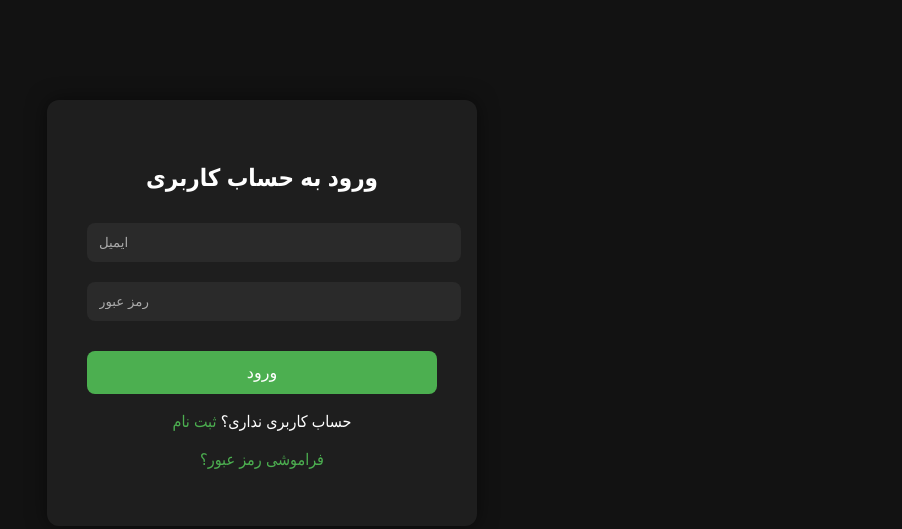
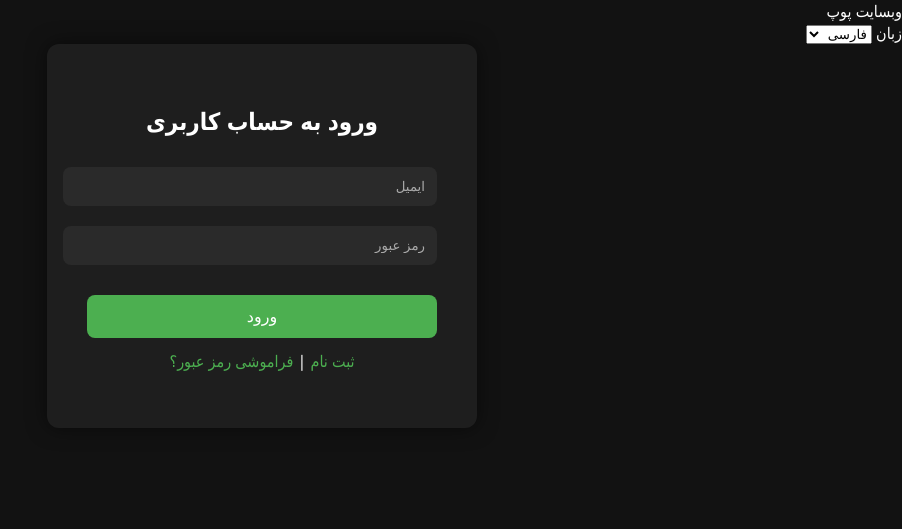
Before and after one commit to qasemyhawre/ProjectHq, a plain HTML site: page MyProject/MyProject/login.html in a window 1280 px wide. Shown: the whole page, without its empty margins (378-1280 px from the left). Drawn offline with Linux system fonts and the light colour scheme.

Commit message:
Update login.html

```diff
--- a/MyProject/MyProject/login.html
+++ b/MyProject/MyProject/login.html
@@ -1,21 +1,40 @@
 <!DOCTYPE html>
 <html lang="fa">
 <head>
-    <meta charset="UTF-8">
-    <meta name="viewport" content="width=device-width, initial-scale=1.0">
-    <title>ورود به سایت</title>
-    <link rel="stylesheet" href="css/style.css">
+  <meta charset="utf-8">
+  <meta name="viewport" content="width=device-width,initial-scale=1">
+  <title data-lang-fa="ورود" data-lang-en="Login">ورود</title>
+  <link rel="stylesheet" href="css/style.css">
 </head>
-<body>
-    <div class="form-container">
-        <h2>ورود به حساب کاربری</h2>
-        <form id="loginForm">
-            <input type="email" placeholder="ایمیل" required>
-            <input type="password" placeholder="رمز عبور" required>
-            <button type="submit">ورود</button>
-        </form>
-        <p>حساب کاربری نداری؟ <a href="signup.html">ثبت نام</a></p>
-        <p><a href="forgot.html">فراموشی رمز عبور؟</a></p>
+<body dir="rtl">
+  <header class="header container">
+    <div class="brand" data-lang-fa="وبسایت پوپ" data-lang-en="Pop Game">وبسایت پوپ</div>
+    <div class="lang-wrap">
+      <label for="language-selector" data-lang-fa="زبان" data-lang-en="Language">زبان</label>
+      <select id="language-selector">
+        <option value="fa">فارسی</option>
+        <option value="en">English</option>
+      </select>
     </div>
+  </header>
+
+  <main class="container">
+    <div class="form-container" style="max-width:420px;margin:auto">
+      <h2 data-lang-fa="ورود به حساب کاربری" data-lang-en="Sign in to your account">ورود به حساب کاربری</h2>
+
+      <form id="loginForm">
+        <input type="email" id="email" data-placeholder-fa="ایمیل" data-placeholder-en="Email" placeholder="ایمیل" required>
+        <input type="password" id="password" data-placeholder-fa="رمز عبور" data-placeholder-en="Password" placeholder="رمز عبور" required>
+        <button type="submit" data-value-fa="ورود" data-value-en="Login">ورود</button>
+      </form>
+
+      <p style="margin-top:12px">
+        <a href="signup.html" data-lang-fa="ثبت نام" data-lang-en="Sign Up">ثبت نام</a> |
+        <a href="forgot.html" data-lang-fa="فراموشی رمز عبور؟" data-lang-en="Forgot password?">فراموشی رمز عبور؟</a>
+      </p>
+    </div>
+  </main>
+
+  <script src="js/main.js"></script>
 </body>
 </html>
```
